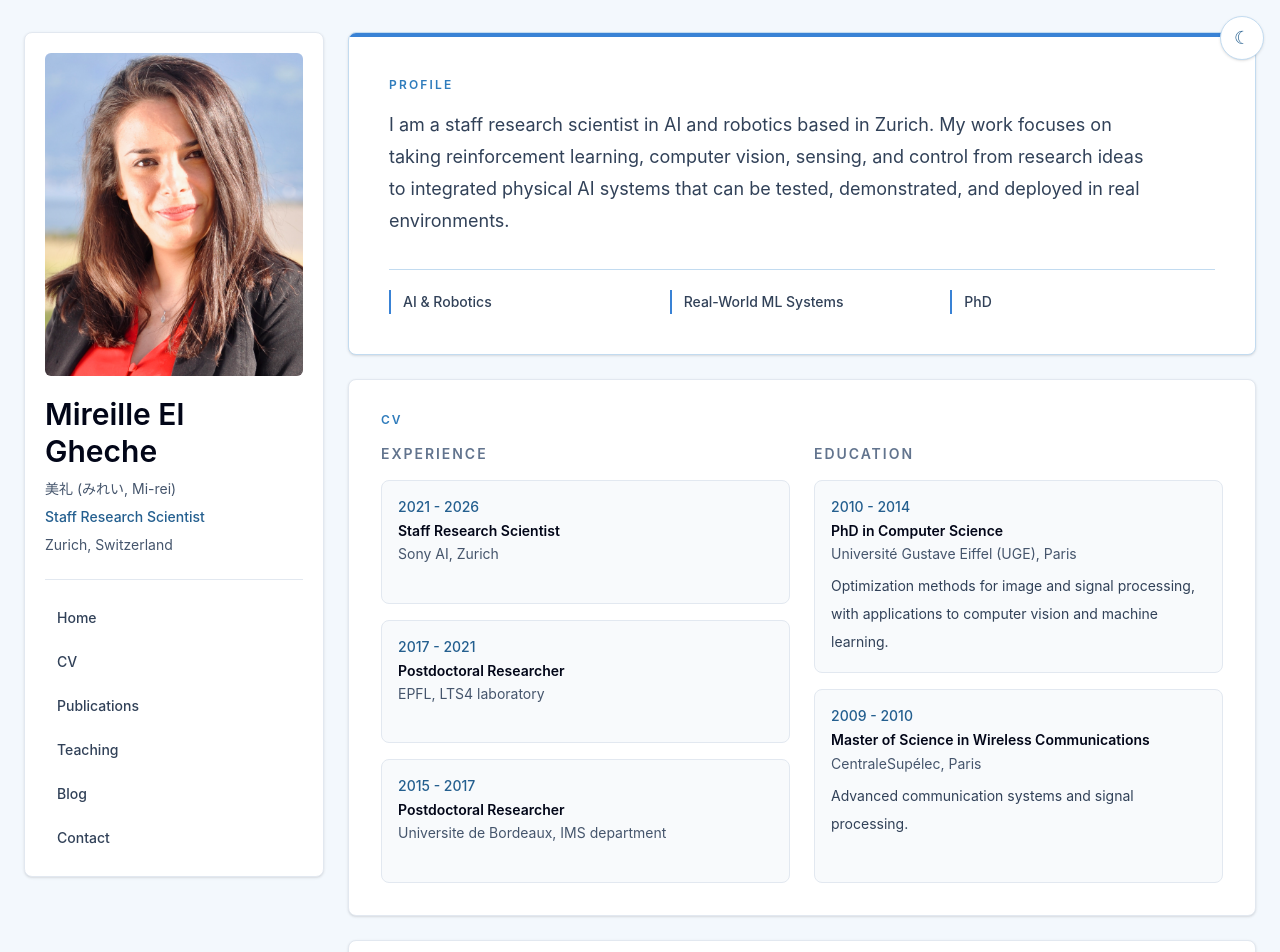
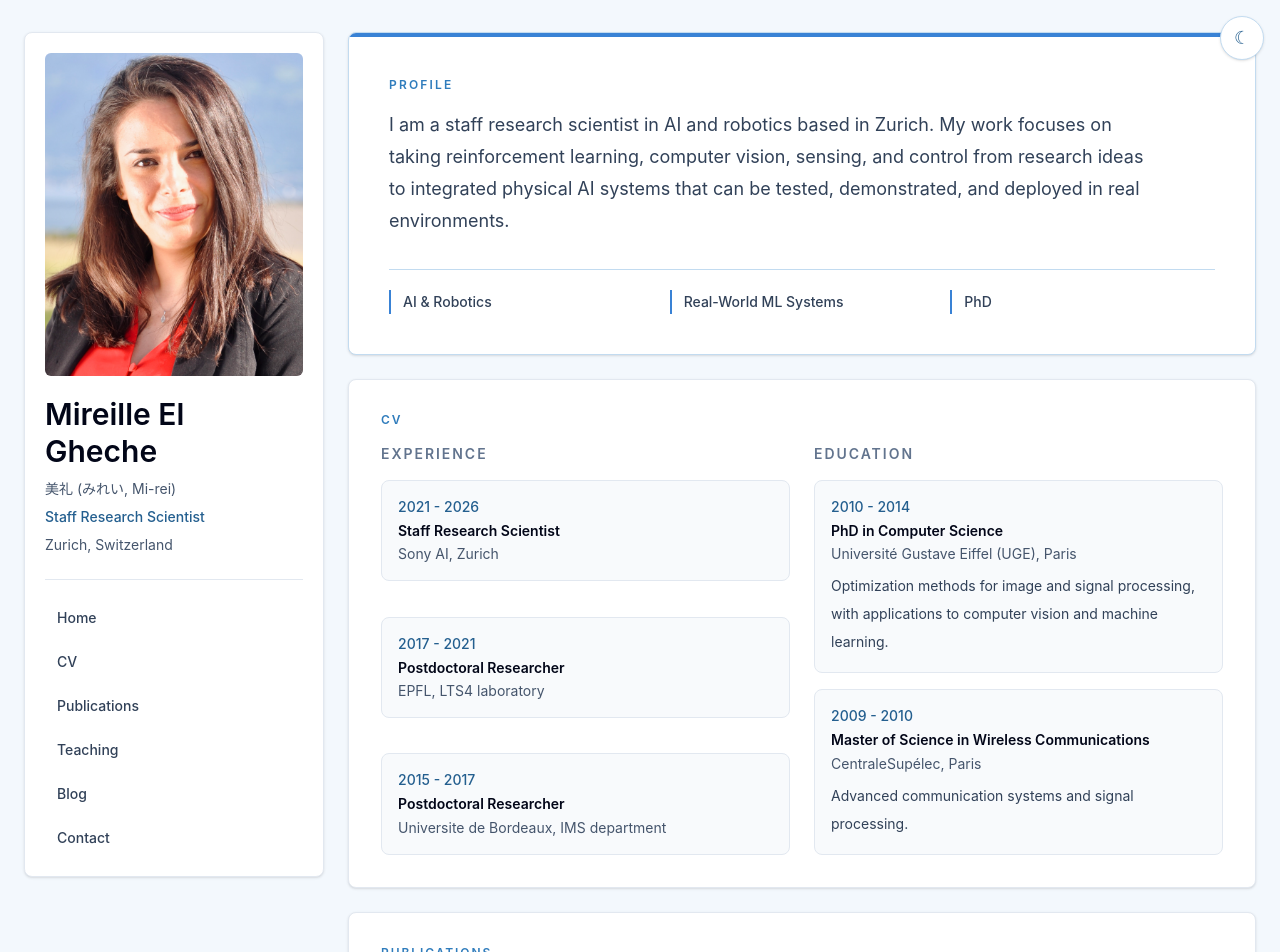
Before and after one commit to megheche/megheche.github.io, a React (Vite) app: page / in a window 1280 px wide. Shown: the top 952 px of the page. Built offline with nearby package versions, Linux system fonts and the light colour scheme.

Commit message:
Keep CV cards compact with aligned column heights

```diff
--- a/src/App.jsx
+++ b/src/App.jsx
@@ -493,7 +493,7 @@ export default function App() {
             <div className="grid gap-6 lg:grid-cols-2">
               <div className="grid h-full grid-rows-[auto_1fr] gap-4">
                 <h3 className="text-sm font-semibold uppercase tracking-[0.14em] text-slate-500">Experience</h3>
-                <div className="grid gap-4 lg:auto-rows-fr">
+                <div className="flex flex-col gap-4 lg:justify-between">
                   {positions.map((position) => (
                     <article className="rounded-lg border border-slate-200 bg-slate-50 p-4" key={`${position.period}-${position.title}`}>
                       <p className="text-sm font-medium text-[#245F8F]">{position.period}</p>
@@ -506,7 +506,7 @@ export default function App() {
 
               <div className="grid h-full grid-rows-[auto_1fr] gap-4">
                 <h3 className="text-sm font-semibold uppercase tracking-[0.14em] text-slate-500">Education</h3>
-                <div className="grid gap-4 lg:auto-rows-fr">
+                <div className="flex flex-col gap-4 lg:justify-between">
                   {education.map((item) => (
                     <article className="rounded-lg border border-slate-200 bg-slate-50 p-4" key={`${item.period}-${item.title}`}>
                       <p className="text-sm font-medium text-[#245F8F]">{item.period}</p>
```
